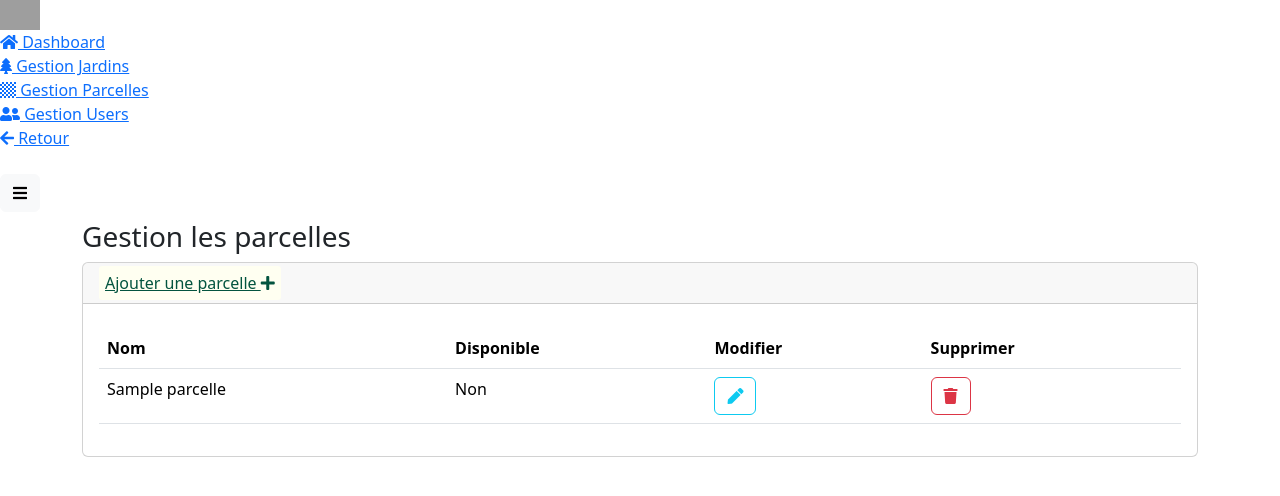
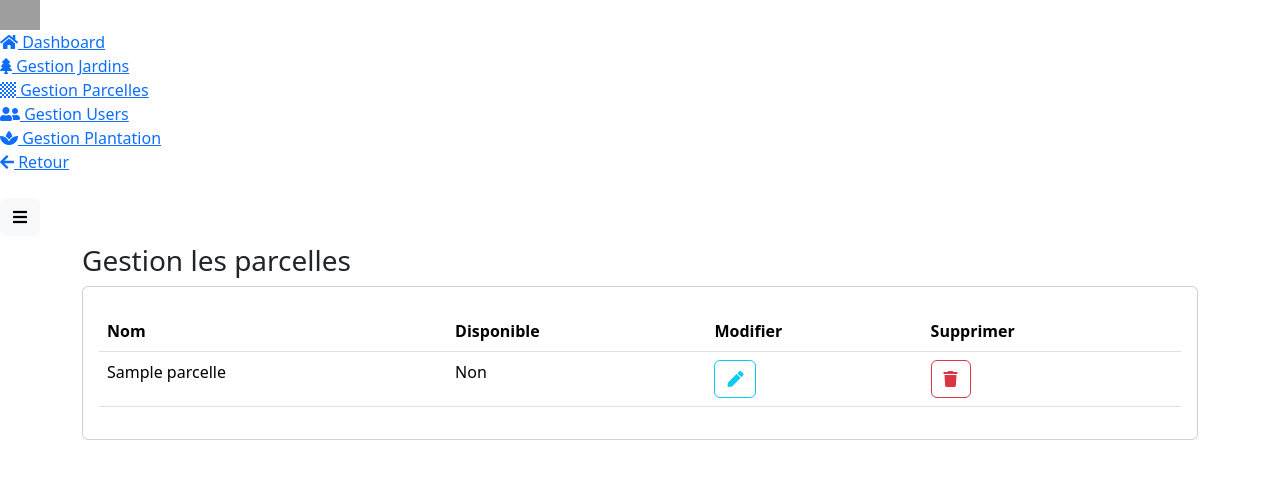
Before and after one commit to LenaPignolet/Sae202, a PHP site: page /admin/Parcelle/gestion_parcelle.php in a window 1280 px wide. Shown: the top 496 px of the page. Run offline with PHP 8.4, Linux system fonts and the light colour scheme; tables that the repository leaves empty or names only in its code hold one stand-in row (values such as "Sample post"); some libraries are stand-ins or nearby versions; grey boxes are pictures that could not be loaded.

Commit message:
Update gestion_parcelle.php dashboard

```diff
--- a/admin/Parcelle/gestion_parcelle.php
+++ b/admin/Parcelle/gestion_parcelle.php
@@ -42,7 +42,11 @@
                 </li>
 
                 <li>
-                    <a href="./Usagers/user_gestion.php"><i class="fas fa-user-friends"></i> Gestion Users</a>
+                    <a href="../Usagers/user_gestion.php"><i class="fas fa-user-friends"></i> Gestion Users</a>
+                </li>
+
+                <li>
+                    <a href="../Plantation/gestion_plantation.php"><i class="fas fa-spa"></i> Gestion Plantation</a>
                 </li>
 
                 <li>
@@ -77,7 +81,6 @@
                     <div class="row">
                         <div class="col-md-12 col-lg-12">
                             <div class="card">
-                                <div class="card-header"><a href="ajouter_parcelle_form.php" style="color: #03543F; background-color: #fffff1; padding: 6px; border-radius: 3px;">Ajouter une parcelle <i class="fas fa-plus" style="color: #03543F;"></i></a></div>
                                 <div class="card-body">
                                     <p class="card-title"></p>
                                     <table class="table table-hover" id="dataTables-example" width="100%">
@@ -91,7 +94,7 @@
                                         </thead>
                                         <tbody>
                                             <?php
-                                            $mabd = new PDO('mysql:host=localhost;dbname=sae202Base;charset=UTF8;', 'Usersae202', '123');
+                                            $mabd = new PDO('mysql:host=localhost;dbname=sae202;charset=UTF8;', 'Usersae202', '123');
                                             $mabd->query('SET NAMES utf8;');
                                             $req = "SELECT * FROM Parcelle";
                                             $resultat = $mabd->query($req);
```
